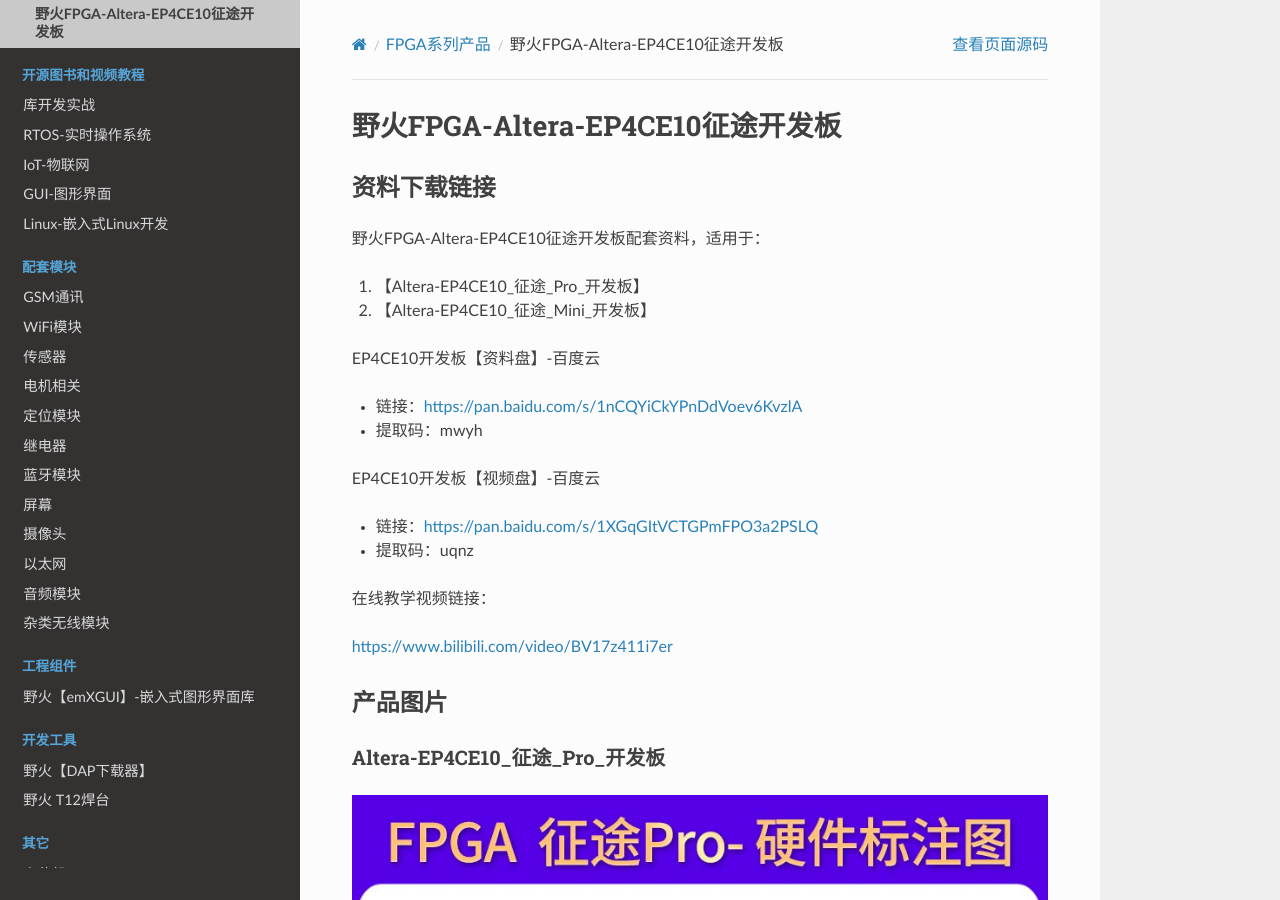
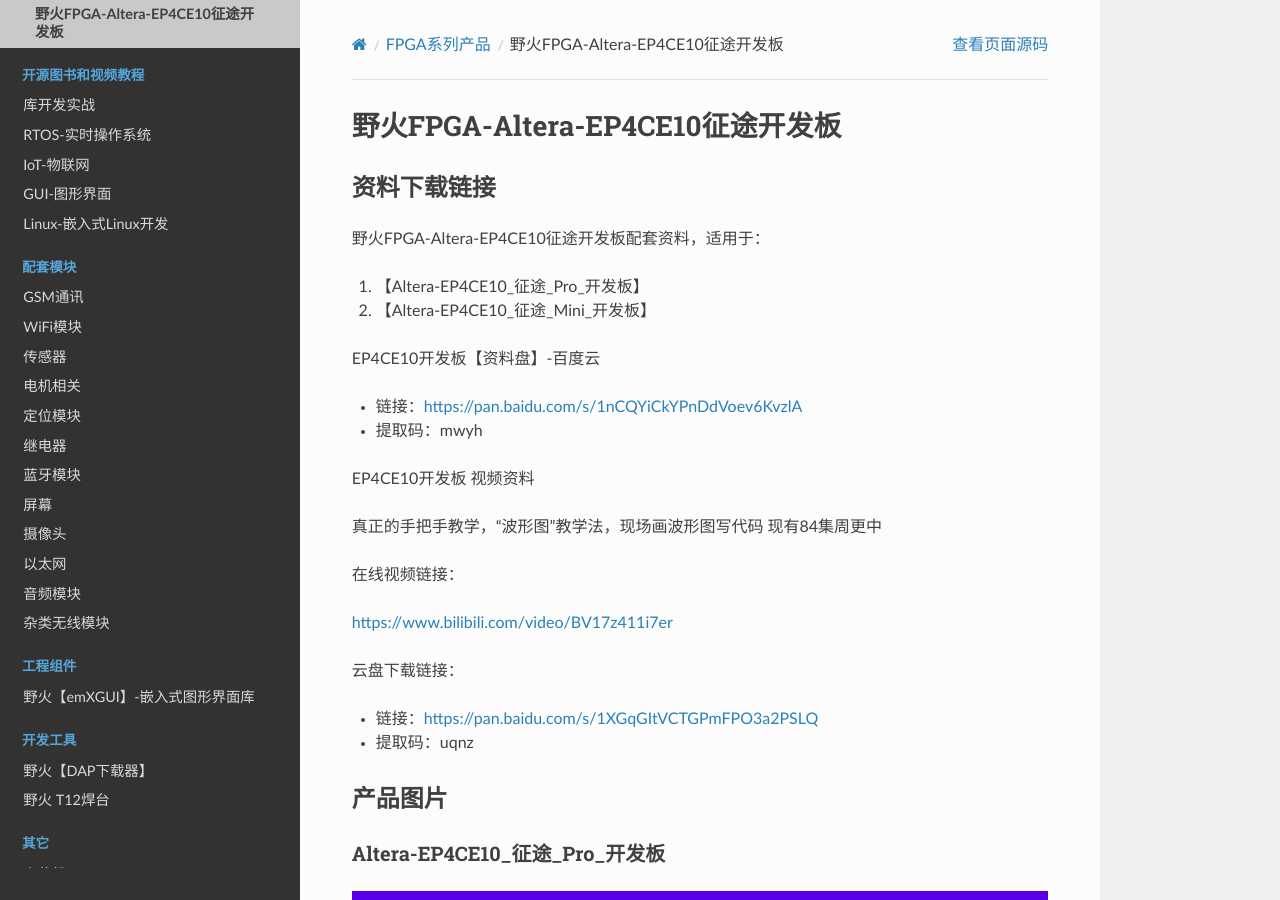
Before and after one commit to Embedfire/ebf_products, a Sphinx documentation site: the page built from documentation/fpga/ebf_altera-ep4ce10.rst, in a window 1280 px wide and 900 px high. Built offline with Sphinx 7.4.7 and the Read the Docs theme 2.0.0, drawn with Linux system fonts in a browser that asks for light colours; pages that are not in the unit, such as notebooks, are missing from menus.

Commit message:
更新视频集数

```diff
--- a/documentation/fpga/ebf_altera-ep4ce10.rst
+++ b/documentation/fpga/ebf_altera-ep4ce10.rst
@@ -17,17 +17,23 @@
 -  提取码：mwyh
 
 
+EP4CE10开发板 视频资料
 
-EP4CE10开发板【视频盘】-百度云
+真正的手把手教学，“波形图”教学法，现场画波形图写代码  现有84集周更中
+
+在线视频链接：
+
+https://www.bilibili.com/video/BV17z411i7er
+
+
+云盘下载链接：
 
 -  链接：https://pan.baidu.com/s/1XGqGItVCTGPmFPO3a2PSLQ
 -  提取码：uqnz
 
 
 
-在线教学视频链接：
 
-https://www.bilibili.com/video/BV17z411i7er
 
 
 产品图片
--- a/documentation/linux/ebf_i.mx6ull.rst
+++ b/documentation/linux/ebf_i.mx6ull.rst
@@ -24,7 +24,7 @@
 
 第三期-裸机开发篇-21集   ：https://www.bilibili.com/video/BV1JK4y1Y7xQ
 
-第四期-驱动开发篇-现有44集，周更中 ：https://www.bilibili.com/video/BV1pf4y1974n
+第四期-驱动开发篇-现有53集，周更中 ：https://www.bilibili.com/video/BV1pf4y1974n
 
 
 全部视频云盘下载：       https://pan.baidu.com/s/1jp15pPk5gCF3q2IKDF_95A  提取码：wcfa
```
